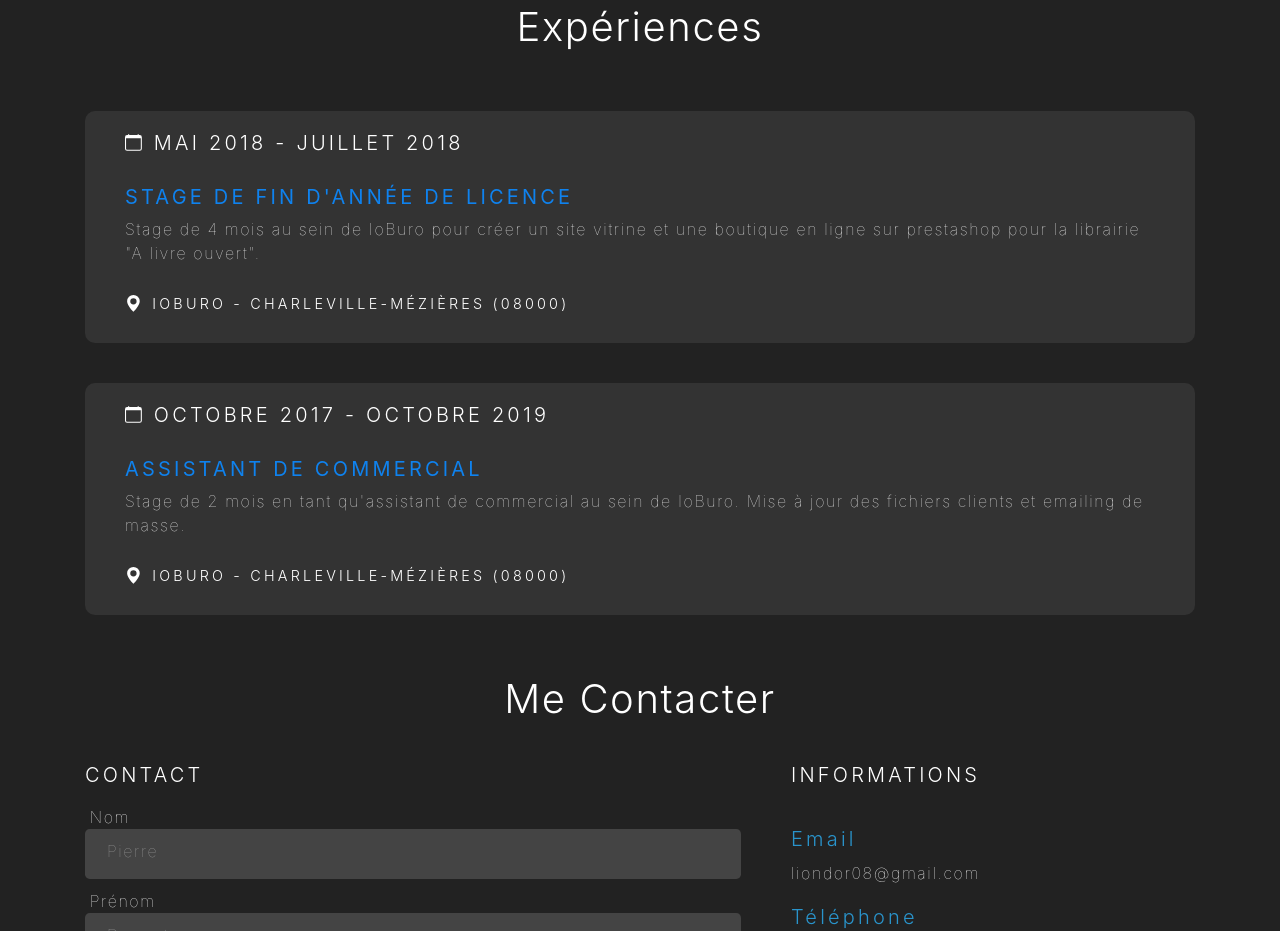
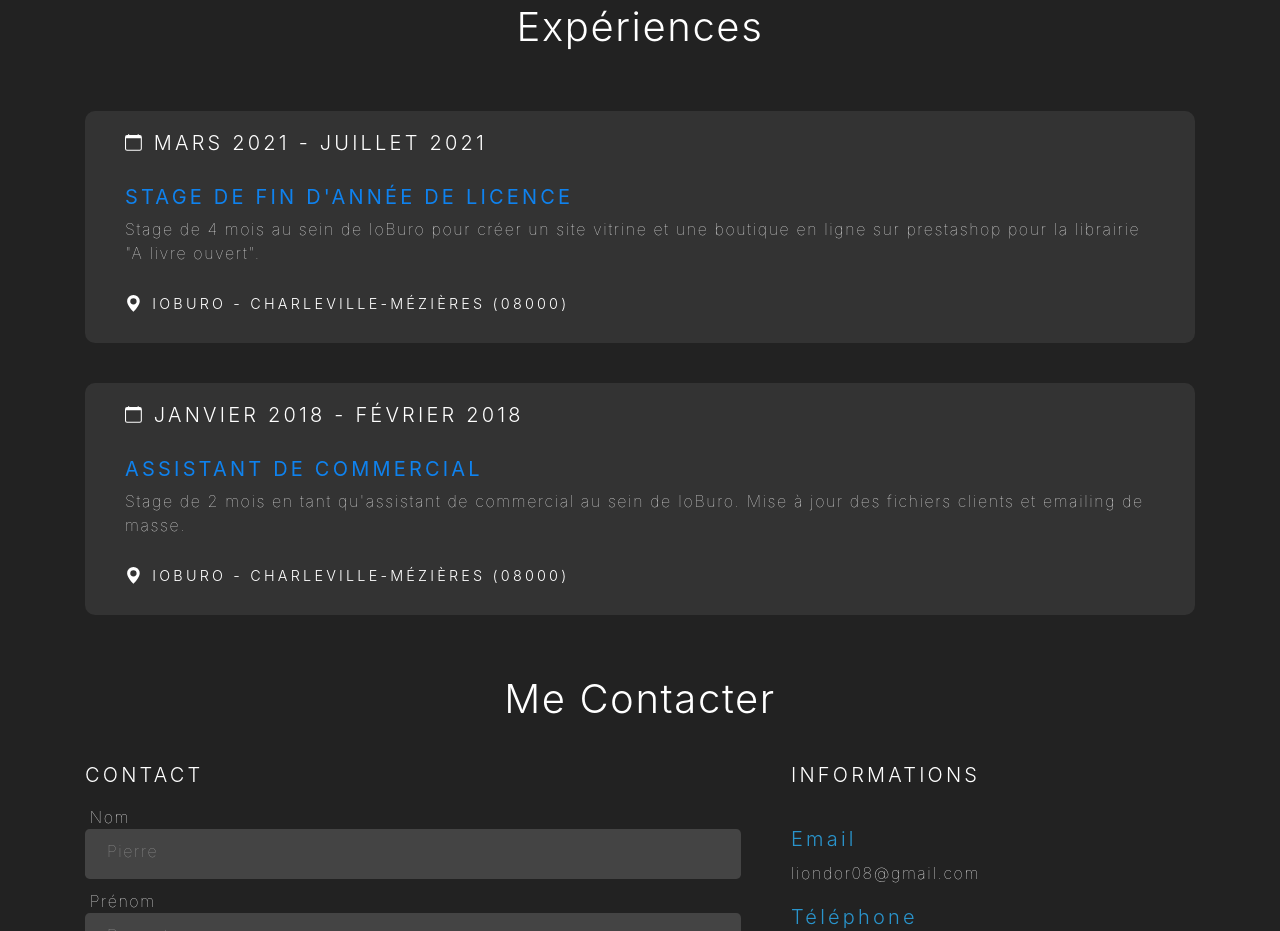
Before and after one commit to leomaizieres/leomaizieres.github.io, a plain HTML site: page index.html in a window 1280 px wide. Shown: the part 3551-4482 px from the top of the page. Drawn offline with nearby package versions, Linux system fonts and the light colour scheme.

Commit message:
Update index.html

```diff
--- a/index.html
+++ b/index.html
@@ -266,7 +266,7 @@
             <h2 class="text-center">Expériences</h2>
             <div class="flex_experience">
                 <div class="experiences">
-                    <h3><svg xmlns="http://www.w3.org/2000/svg" width="20" height="20" fill="currentColor" class="bi bi-calendar" viewBox="0 0 19 19"><path d="M3.5 0a.5.5 0 0 1 .5.5V1h8V.5a.5.5 0 0 1 1 0V1h1a2 2 0 0 1 2 2v11a2 2 0 0 1-2 2H2a2 2 0 0 1-2-2V3a2 2 0 0 1 2-2h1V.5a.5.5 0 0 1 .5-.5zM1 4v10a1 1 0 0 0 1 1h12a1 1 0 0 0 1-1V4H1z"/></svg> Mai 2018 - Juillet 2018</h3>
+                    <h3><svg xmlns="http://www.w3.org/2000/svg" width="20" height="20" fill="currentColor" class="bi bi-calendar" viewBox="0 0 19 19"><path d="M3.5 0a.5.5 0 0 1 .5.5V1h8V.5a.5.5 0 0 1 1 0V1h1a2 2 0 0 1 2 2v11a2 2 0 0 1-2 2H2a2 2 0 0 1-2-2V3a2 2 0 0 1 2-2h1V.5a.5.5 0 0 1 .5-.5zM1 4v10a1 1 0 0 0 1 1h12a1 1 0 0 0 1-1V4H1z"/></svg> Mars 2021 - Juillet 2021</h3>
                     <h3 class="poste">Stage de fin d'année de Licence</h3>
                     <p>Stage de 4 mois au sein de IoBuro pour créer un site vitrine et une boutique en ligne sur prestashop pour la librairie "A livre ouvert".</p>
                     <h3 class="adresse"><svg xmlns="http://www.w3.org/2000/svg" width="20" height="20" fill="currentColor" class="bi bi-geo-alt-fill" viewBox="0 0 19 19">
@@ -275,7 +275,7 @@
                 </div>
 
                 <div class="experiences">
-                    <h3><svg xmlns="http://www.w3.org/2000/svg" width="20" height="20" fill="currentColor" class="bi bi-calendar" viewBox="0 0 19 19"><path d="M3.5 0a.5.5 0 0 1 .5.5V1h8V.5a.5.5 0 0 1 1 0V1h1a2 2 0 0 1 2 2v11a2 2 0 0 1-2 2H2a2 2 0 0 1-2-2V3a2 2 0 0 1 2-2h1V.5a.5.5 0 0 1 .5-.5zM1 4v10a1 1 0 0 0 1 1h12a1 1 0 0 0 1-1V4H1z"/></svg> Octobre 2017 - Octobre 2019</h3>
+                    <h3><svg xmlns="http://www.w3.org/2000/svg" width="20" height="20" fill="currentColor" class="bi bi-calendar" viewBox="0 0 19 19"><path d="M3.5 0a.5.5 0 0 1 .5.5V1h8V.5a.5.5 0 0 1 1 0V1h1a2 2 0 0 1 2 2v11a2 2 0 0 1-2 2H2a2 2 0 0 1-2-2V3a2 2 0 0 1 2-2h1V.5a.5.5 0 0 1 .5-.5zM1 4v10a1 1 0 0 0 1 1h12a1 1 0 0 0 1-1V4H1z"/></svg> Janvier 2018 - Février 2018</h3>
                     <h3 class="poste">Assistant de commercial</h3>
                     <p>Stage de 2 mois en tant qu'assistant de commercial au sein de IoBuro. Mise à jour des fichiers clients et emailing de masse.</p>
                     <h3 class="adresse"><svg xmlns="http://www.w3.org/2000/svg" width="20" height="20" fill="currentColor" class="bi bi-geo-alt-fill" viewBox="0 0 19 19">
```
